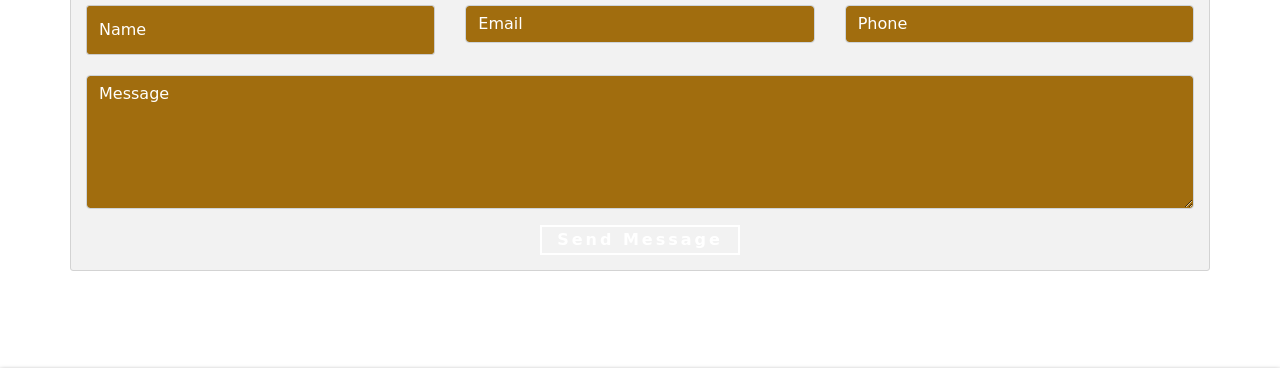
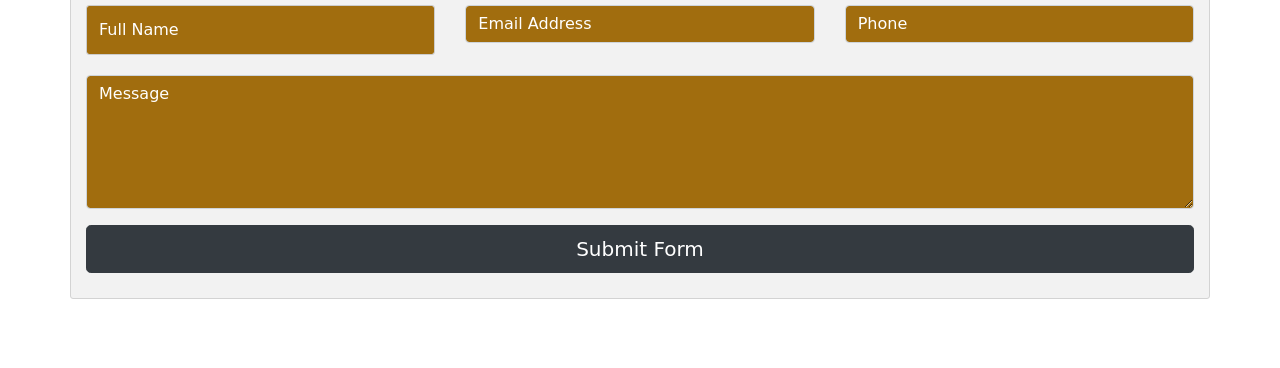
Before and after one commit to vermastha/AbriannaProject, a plain HTML site: page contact.html in a window 1280 px wide. Shown: the part 297-665 px from the top of the page. Drawn offline with nearby package versions, Linux system fonts and the light colour scheme; a web font is replaced by a local one.

Commit message:
Add files via upload

```diff
--- a/contact.html
+++ b/contact.html
@@ -77,20 +77,25 @@
 <!-- navbar end -->
      <!-- dropdown -->
      <!-- contact  -->
-     <div class="container" id="contact"
-     data-aos-duration="1500">
+     <div class="container" id="contact">
        <h1>CONTACT US</h1>
+
+       <form target="_blank" action="https://formsubmit.co/astha@atpstem.net" method="POST">
        <div class="row">
            <div class="col-md-4 py-1 py-md-0">
                <div class="form-group">
-                   <input type="text" class="form-control" id="usr" placeholder="Name">
+                  <input type="text" name="name" class="form-control" placeholder="Full Name" required>
+
                </div>
            </div>
            <div class="col-md-4 py-1 py-md-0">
                <div class="form-group">
-                   <input type="email" class="form-control" id="eml" placeholder="Email">
+                <input type="email" name="email" class="form-control" placeholder="Email Address" required>
+
                </div>
            </div>
+
+
            <div class="col-md-4 py-1 py-md-0">
                <div class="form-group">
                    <input type="number" class="form-control" id="phn" placeholder="Phone">
@@ -99,10 +104,12 @@
 
        </div>
        <div class="form-group">
-           <textarea class="form-control" rows="5" id="comment" placeholder="Message"></textarea>
-       </div>
-       <div id="messagebtn"><button>Send Message</button></div>
-     </div>
+           <textarea class="form-control" name="message" rows="5" id="comment" placeholder="Message"></textarea>
+        </div>
+          <button type="submit" class="btn btn-lg btn-dark btn-block">Submit Form</button>
+        </div>
+      </form>
+
      <!-- contact end -->
            <!-- footer -->
            <footer id="footer"
```
